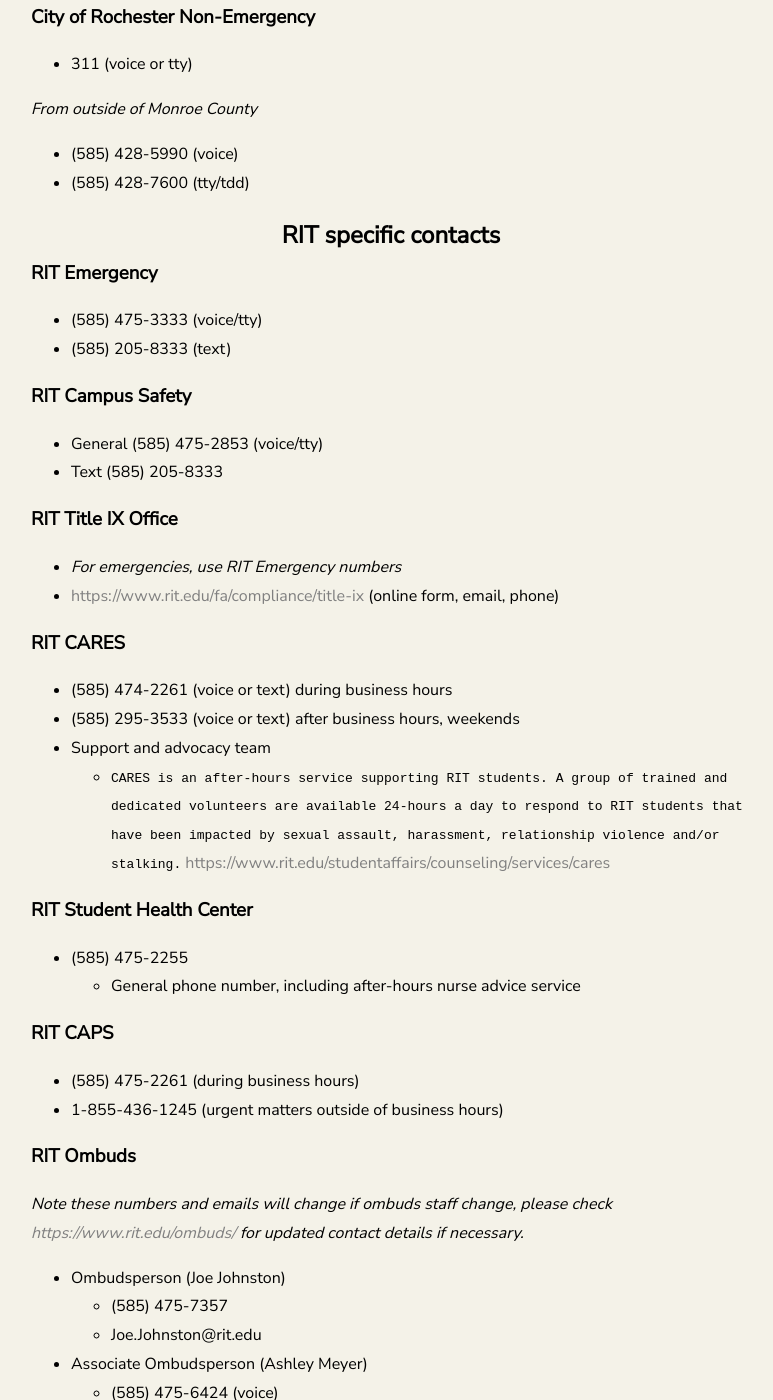
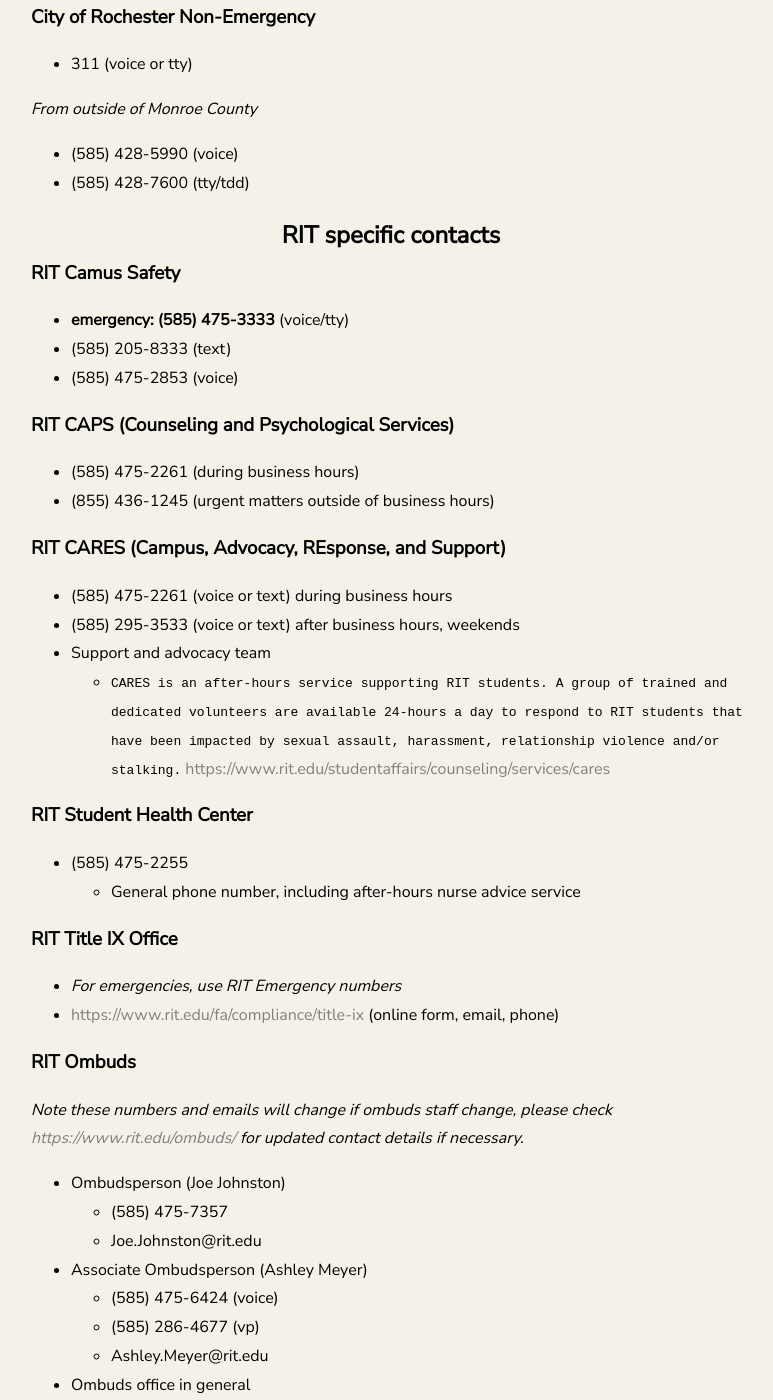
Before and after one commit to galenguyer/galenguyer.github.io, a Jekyll site: the page built from rit-emergency-numbers.html, in a window 1280 px wide and 1400 px high, scrolled down 1246 px. Shown: the whole window, without its empty margins (249-1022 px from the left). Built offline with Jekyll 4.4.1, drawn with Linux system fonts in a browser that asks for light colours; some of the changed text lies outside the part shown.

Commit message:
Update rit-emergency-numbers.html

```diff
--- a/rit-emergency-numbers.html
+++ b/rit-emergency-numbers.html
@@ -6,14 +6,14 @@
 ---
 <h1>RIT Emergency Numbers</h1>
 <br>
-<p><strong>Updated: 01 October 2020</strong></p>
+<p><strong>Updated: October 23, 2023</strong></p>
 <p>These are some of the Emergency, Urgency, and Non-emergency contact numbers I’ve collected. Please be aware that these numbers may change, or services may differ. I’ve tried to classify numbers by the services they offer (voice, tty, vp, text), but this information isn’t always available or clear.</p>
 <h2 id="national-or-regional-services">National or Regional Services</h2>
-<h3>Suicide Hotline (National Suicide Prevention Lifeline)</h3>
+<h3>Suicide and Crisis Lifeline</h3>
 <ul>
-    <li>1-800-273-8255 (voice)</li>
-    <li>1-800-799-4889 (tty)</li>
-    <li><a href="https://suicidepreventionlifeline.org/">suicidepreventionlifeline.org</a> (web chat)</li>
+    <li>988 (voice/text)</li>
+    <li>711 then 988 (tty)</li>
+    <li><a href="https://988lifeline/">988lifeline.org</a> (web chat)</li>
 </ul>
 <h3>Crisis Text Line</h3>
 <ul>
@@ -61,24 +61,20 @@
     <li>(585) 428-7600 (tty/tdd)</li>
 </ul>
 <h2 id="rit-specific-contacts">RIT specific contacts</h2>
-<h3>RIT Emergency</h3>
+<h3>RIT Camus Safety</h3>
 <ul>
-    <li>(585) 475-3333 (voice/tty)</li>
+    <li><b>emergency: (585) 475-3333</b> (voice/tty)</li>
     <li>(585) 205-8333 (text)</li>
+    <li>(585) 475-2853 (voice)</li>
 </ul>
-<h3>RIT Campus Safety</h3>
+<h3>RIT CAPS (Counseling and Psychological Services)</h3>
 <ul>
-    <li>General (585) 475-2853 (voice/tty)</li>
-    <li>Text (585) 205-8333</li>
+    <li>(585) 475-2261 (during business hours)</li>
+    <li>(855) 436-1245 (urgent matters outside of business hours)</li>
 </ul>
-<h3>RIT Title IX Office</h3>
+<h3>RIT CARES (Campus, Advocacy, REsponse, and Support)</h3>
 <ul>
-    <li><em>For emergencies, use RIT Emergency numbers</em></li>
-    <li><a href="https://www.rit.edu/fa/compliance/title-ix">https://www.rit.edu/fa/compliance/title-ix</a> (online form, email, phone)</li>
-</ul>
-<h3>RIT CARES</h3>
-<ul>
-    <li>(585) 474-2261 (voice or text) during business hours</li>
+    <li>(585) 475-2261 (voice or text) during business hours</li>
     <li>(585) 295-3533 (voice or text) after business hours, weekends</li>
     <li>Support and advocacy team<ul>
             <li><code>CARES is an after-hours service supporting RIT students. A group of trained and dedicated volunteers are available 24-hours a day to respond to RIT students that have been impacted by sexual assault, harassment, relationship violence and/or stalking.</code>
@@ -95,10 +91,10 @@
         </ul>
     </li>
 </ul>
-<h3>RIT CAPS</h3>
+<h3>RIT Title IX Office</h3>
 <ul>
-    <li>(585) 475-2261 (during business hours)</li>
-    <li>1-855-436-1245 (urgent matters outside of business hours)</li>
+    <li><em>For emergencies, use RIT Emergency numbers</em></li>
+    <li><a href="https://www.rit.edu/fa/compliance/title-ix">https://www.rit.edu/fa/compliance/title-ix</a> (online form, email, phone)</li>
 </ul>
 <h3>RIT Ombuds</h3>
 <p><em>Note these numbers and emails will change if ombuds staff change, please check <a href="https://www.rit.edu/ombuds/">https://www.rit.edu/ombuds/</a> for updated contact details if necessary.</em></p>
@@ -125,7 +121,7 @@
     <li>(585) 475-5932</li>
     <li>srl@rit.edu</li>
 </ul>
-<h3>NTID Counselling and Academic Advising Services</h3>
+<h3>NTID Counseling and Academic Advising Services</h3>
 <ul>
     <li>(585) 475-6468 (voice)</li>
     <li>(585) 286-4070 (vp)</li>
```
